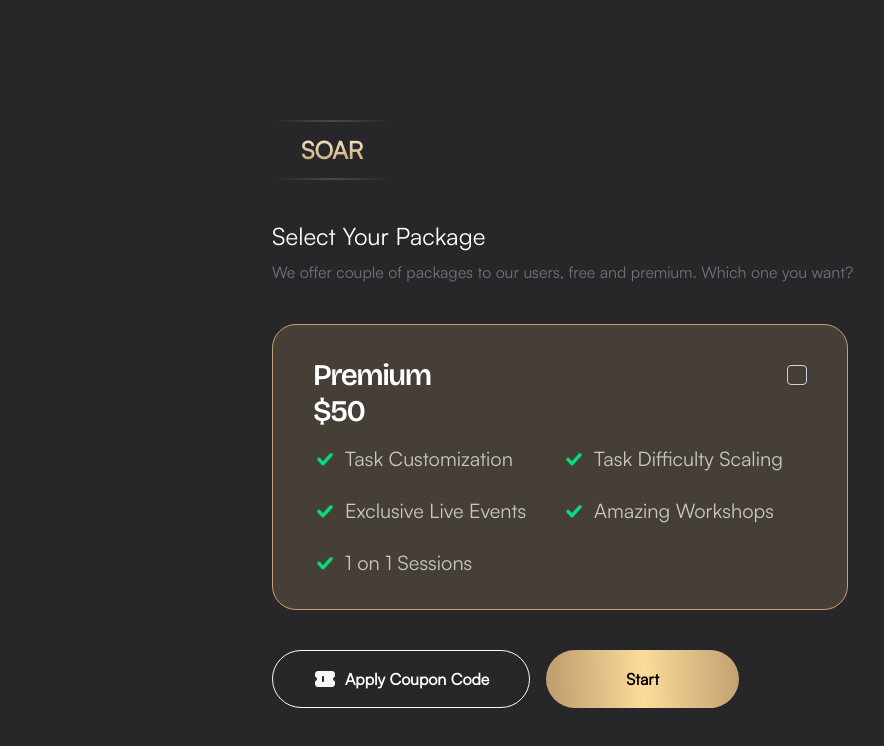
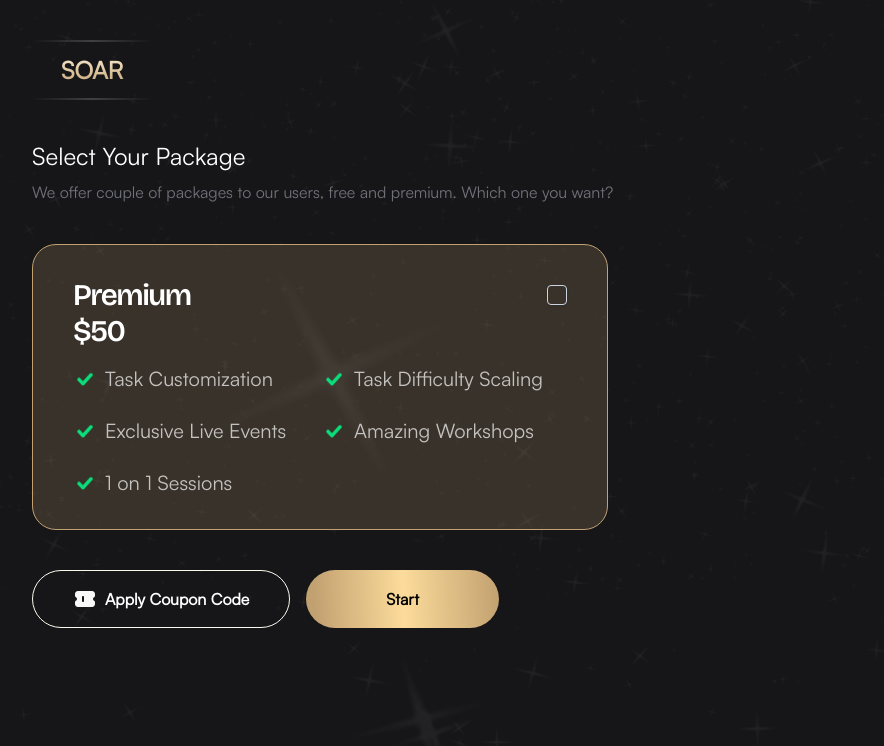
Before and after one commit to sda34495/soar-web-app-front, a Next.js app: page /onboard/package in a window 1280 px wide. Shown: the top 746 px of the page, without its empty margins (48-932 px from the left). Built offline with nearby package versions, Linux system fonts and the light colour scheme; a web font is replaced by a local one.

Commit message:
fix: pkg page

```diff
--- a/src/app/onboard/package/page.tsx
+++ b/src/app/onboard/package/page.tsx
@@ -1,6 +1,8 @@
 "use client";
 import React, { useState } from "react";
 import Modal from "@/components/Modal";
+import Image from "next/image";
+import bgImage from '../../../../public/bg.png'
 
 const Page = () => {
   // Correct use of useState to manage the modal's open state
@@ -14,8 +16,13 @@ const Page = () => {
 
   return (
     <>
-      <div className="flex flex-col mt-20 mx-6 sm:mx-40 lg:mx-auto">
-        <div className="mx-auto w-full sm:w-2/3 lg:w-1/2">
+      <div className="relative flex flex-col w-full h-screen  bg-zinc-900">
+      <Image
+        src={bgImage}
+        alt="bgimage"
+        className="w-full h-full opacity-80 absolute inset-0"
+      />
+        <div className="w-full px-4  lg:px-20 h-full  z-10">
           <header className="w-full mt-10  bg-red">
             <div className=" w-[120px] text-center">
               <hr className="my-3 h-[2px] border-t-0 bg-transparent bg-gradient-to-r from-transparent via-neutral-500 to-transparent opacity-45 dark:via-neutral-400 " />
```
